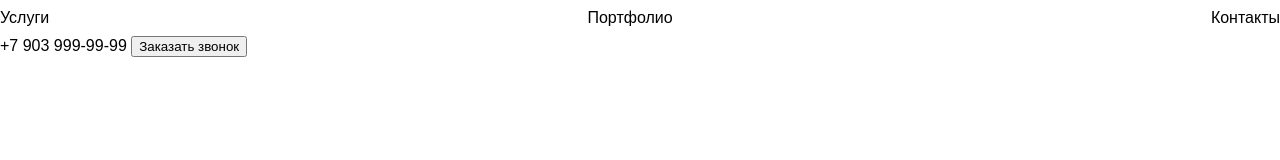
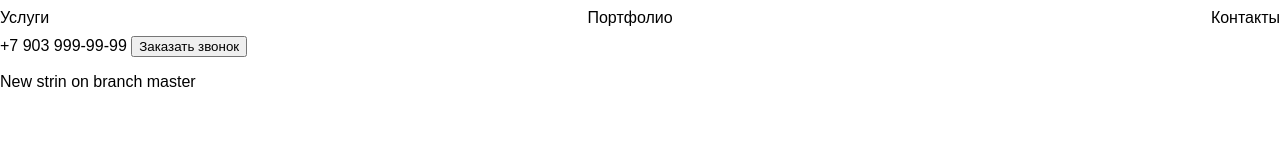
Before and after one commit to Tabby8462/skillbox, a plain HTML site: page index.html in a window 1280 px wide. Drawn offline with Linux system fonts and the light colour scheme.

Commit message:
new str on master

```diff
--- a/index.html
+++ b/index.html
@@ -19,6 +19,7 @@
         <div>
             <a href="tel:+79039999999">+7 903 999-99-99</a>
             <button>Заказать звонок</button>
+            <p>New strin on branch master</p>
         </div>
     </header>
 </body>
```
